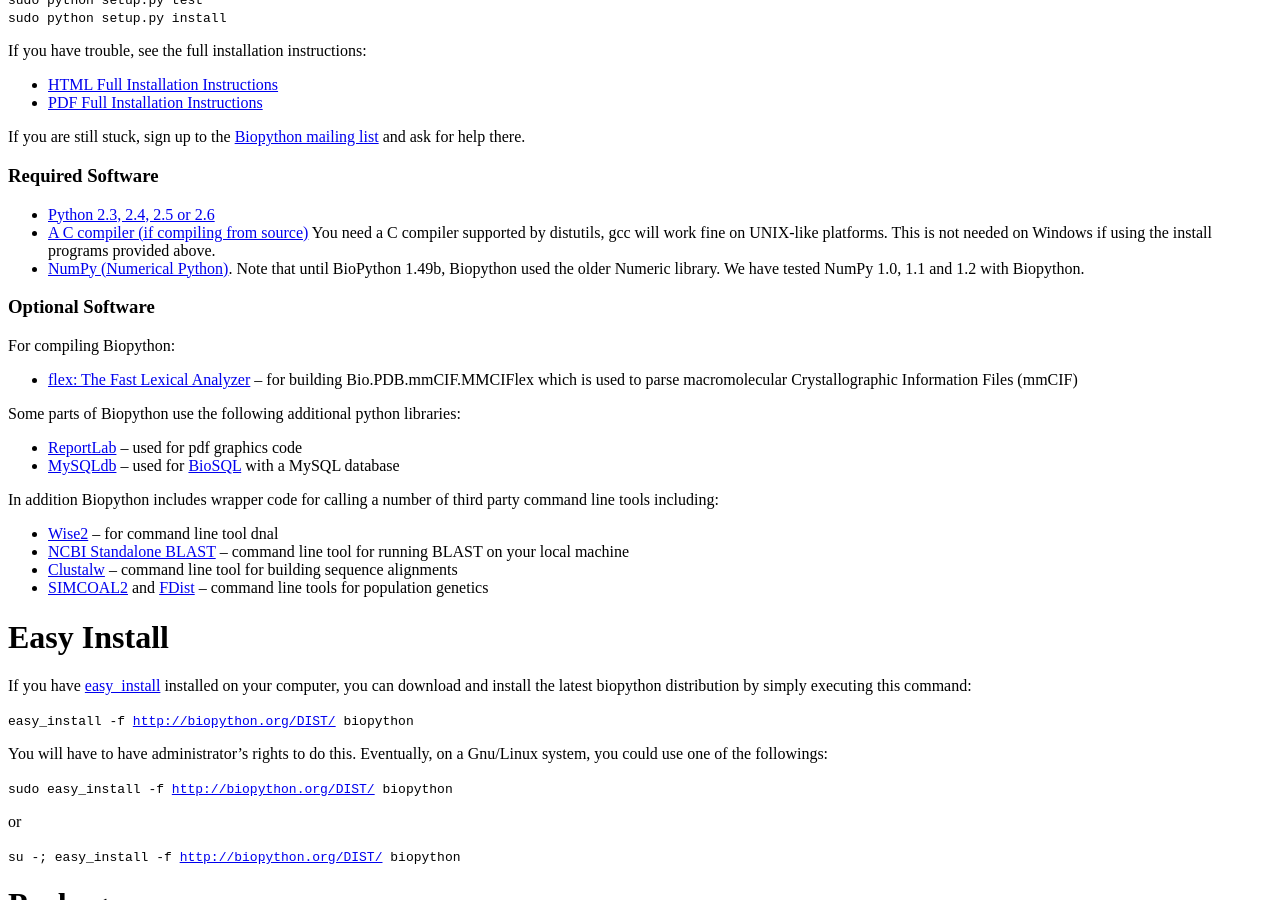
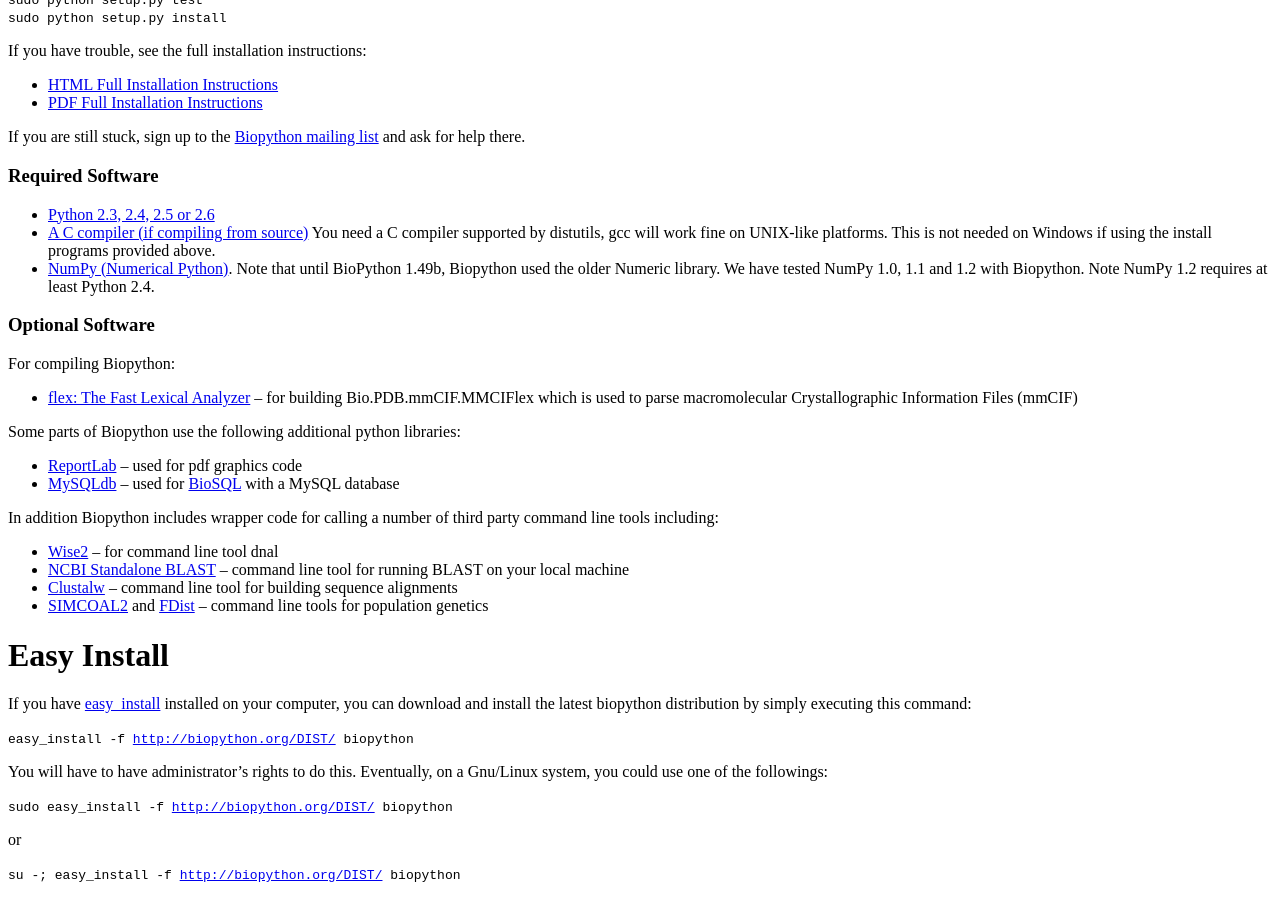
Before and after one commit to biopython/biopython.github.io, a Jekyll site: the page built from wiki/Download.md, in a window 1280 px wide and 900 px high, scrolled down 583 px. Built offline with Jekyll 4.4.1, drawn with Linux system fonts in a browser that asks for light colours.

Commit message:
/* Required Software */

```diff
--- a/wiki/Download.md
+++ b/wiki/Download.md
@@ -74,7 +74,8 @@ list](Mailing_lists "wikilink") and ask for help there.
     install programs provided above.
 -   [NumPy (Numerical Python)](http://numpy.scipy.org/). Note that until
     BioPython 1.49b, Biopython used the older Numeric library. We have
-    tested NumPy 1.0, 1.1 and 1.2 with Biopython.
+    tested NumPy 1.0, 1.1 and 1.2 with Biopython. Note NumPy 1.2
+    requires at least Python 2.4.
 
 ### Optional Software
 
```
Also changed, not shown: 1 other file.
